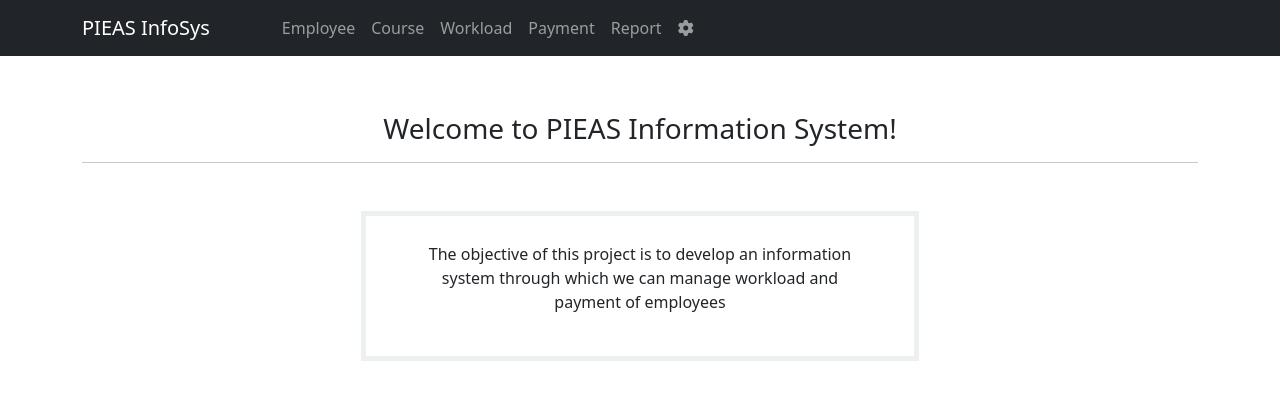
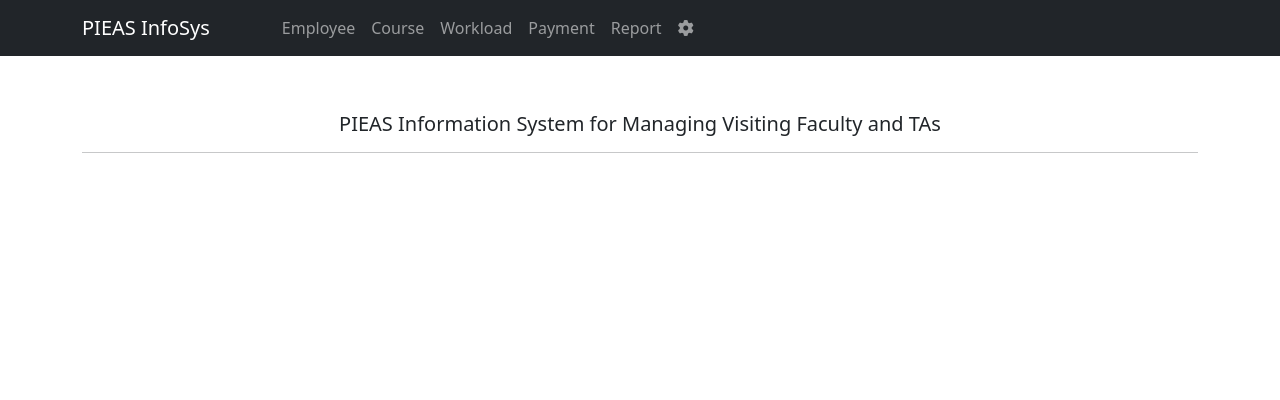
Before and after one commit to yasiraziz428/FYP-PIEAS-InfoSys, a React (Create React App) app: page / in a window 1280 px wide. Shown: the top 400 px of the page. Built offline with nearby package versions, Linux system fonts and the light colour scheme.

Commit message:
Final(8)

```diff
--- a/src/components/Home.jsx
+++ b/src/components/Home.jsx
@@ -3,11 +3,11 @@
 const Home = () => {
   return (
     <div className="container align-middle text-center">
-      <h3 className="d-flex justify-content-center pt-2 mt-5">
-        Welcome to PIEAS Information System!
-      </h3>
+      <h5 className="d-flex justify-content-center pt-2 mt-5">
+        PIEAS Information System for Managing Visiting Faculty and TAs
+      </h5>
       <hr></hr>
-      <div
+      {/* <div
         className="w-50 text-center mt-5"
         style={{
           margin: "auto",
@@ -20,7 +20,7 @@
           The objective of this project is to develop an information system
           through which we can manage workload and payment of employees
         </p>
-      </div>
+      </div> */}
     </div>
   );
 };
```
